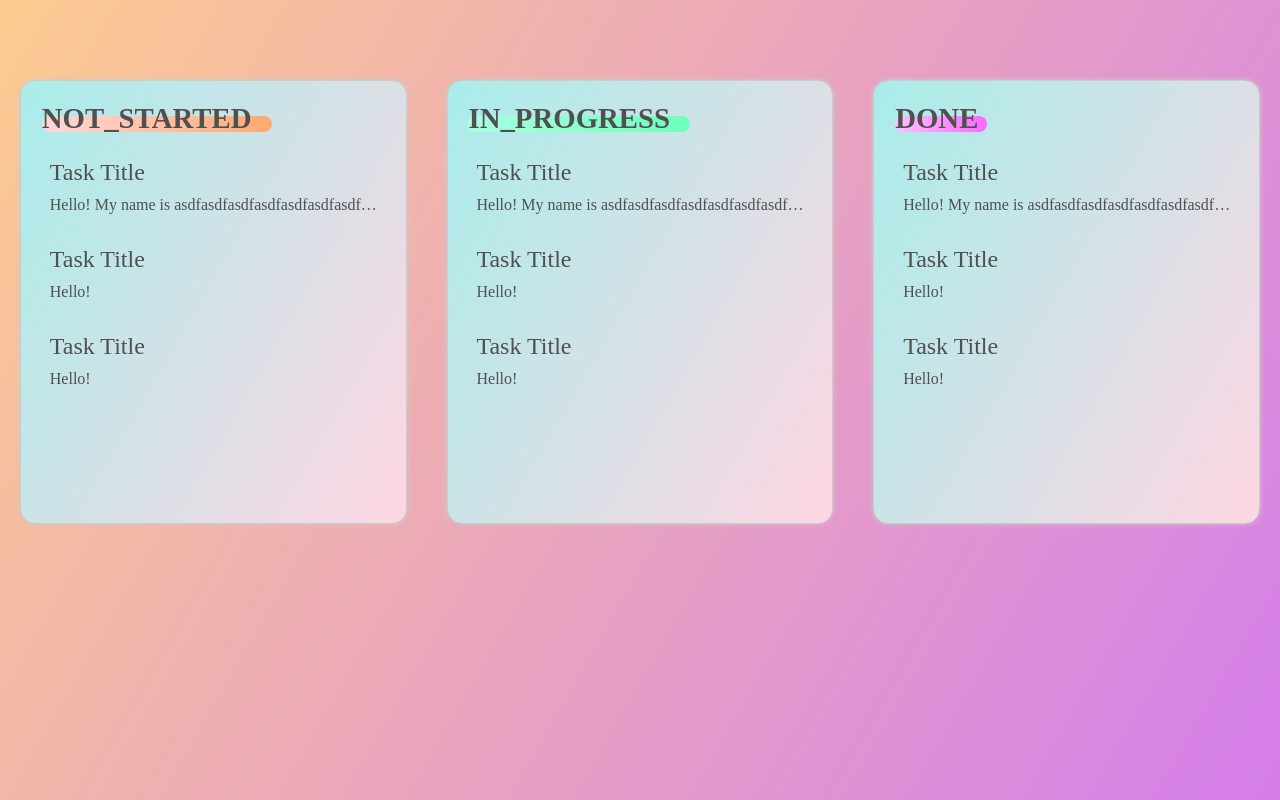
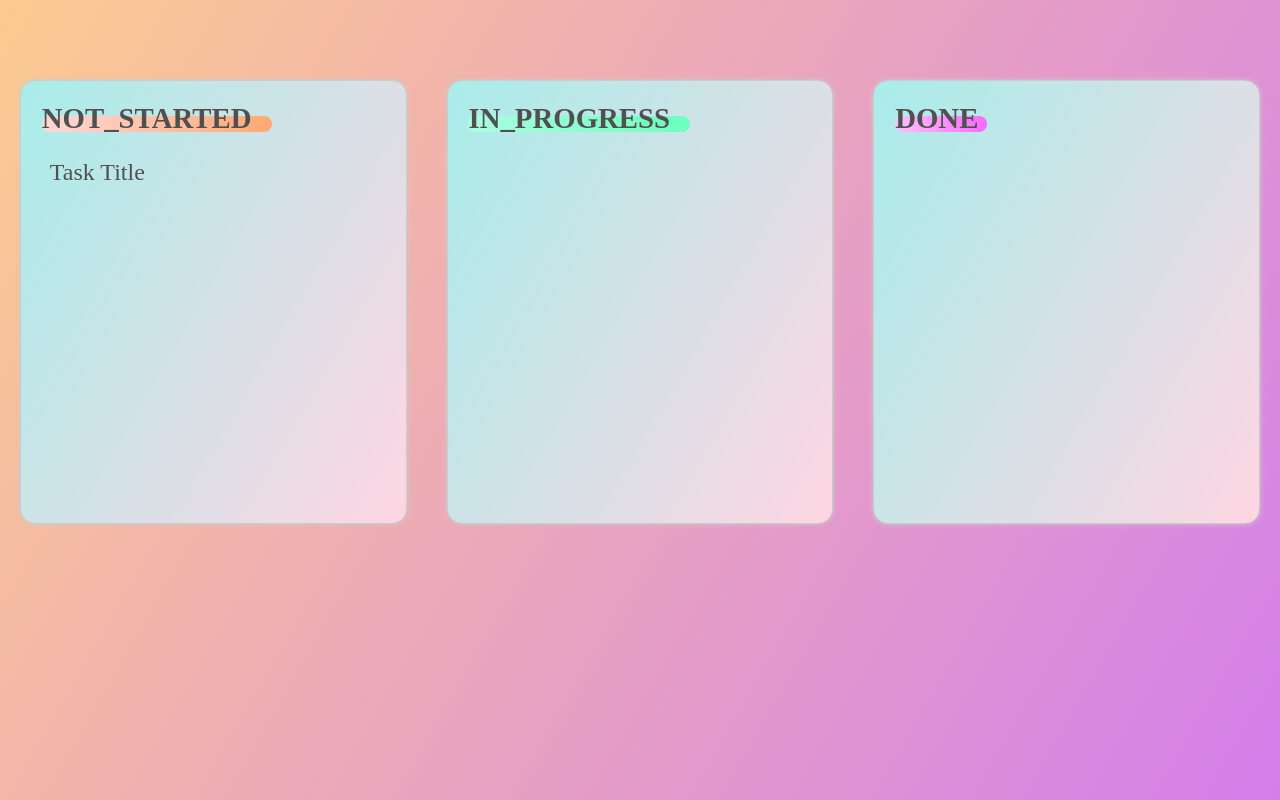
Before and after one commit to July249/kanban-board, a React (Create React App) app: page / in a window 1280 px wide. Built offline with nearby package versions, Linux system fonts and the light colour scheme; the HTML template or start-up script is replaced by a standard one.

Commit message:
feat: adding task by using useStore and adding comment about shallow optional function

```diff
--- a/src/components/Column/Column.jsx
+++ b/src/components/Column/Column.jsx
@@ -1,32 +1,70 @@
 import Task from 'components/Task/Task';
 import style from './Column.module.css';
 import classNames from 'classnames';
+import { useStore } from '../../store';
+// import { useMemo } from 'react';
+import { shallow } from 'zustand/shallow';
 
-const tasks = [
-  {
-    id: '1',
-    title: 'Task Title',
-    desc: 'Hello! My name is asdfasdfasdfasdfasdfasdfasdfasdfasdfsadfsadasdfasdfasdfasdfasdfasdasf',
-  },
-  {
-    id: '2',
-    title: 'Task Title',
-    desc: 'Hello!',
-  },
-  {
-    id: '3',
-    title: 'Task Title',
-    desc: 'Hello!',
-  },
-];
+// const tasks = [
+//   {
+//     id: '1',
+//     title: 'Task Title',
+//     desc: 'Hello! My name is asdfasdfasdfasdfasdfasdfasdfasdfasdfsadfsadasdfasdfasdfasdfasdfasdasf',
+//   },
+//   {
+//     id: '2',
+//     title: 'Task Title',
+//     desc: 'Hello!',
+//   },
+//   {
+//     id: '3',
+//     title: 'Task Title',
+//     desc: 'Hello!',
+//   },
+// ];
 
 export default function Column({ state }) {
+  // Bad
+  // const tasks = useStore((store) => store.tasks.filter((task) => task.state === state));
+  // > "filter" or "map", etc. methods are always make a new instance of array
+  // > so react will rerender the component even if the array is the same
+
+  // Good
+  // > useMemo is a hook that will return the same instance of array
+  // > if the dependencies are the same
+  // const tasks = useStore((store) => store.tasks);
+  // const filtered = useMemo(() => tasks.filter((task) => task.state === state), [tasks, state]);
+
+  // Best
+  // > Using "shallow" option of zustand is the best way to do this
+  // > because it will return the same instance of array
+  // > if the array is the same
+  const tasks = useStore((store) => store.tasks.filter((task) => task.status === state), shallow);
+
+  // Notice that "shallow" option can be replaced with some custom function
+  // that will compare the array and return true if the array is the same
+  // Below is the example of custom function that will compare the array
+  // const tasks = useStore(
+  //   (store) => store.tasks.filter((task) => task.state === state),
+  //   (prev, next) => {
+  //     const longest = prev.length > next.length ? prev.length : next.length;
+  //     for (let i = 0; i < longest; i++) {
+  //       if (prev[i] !== next[i]) {
+  //         return false;
+  //       }
+  //     }
+  //     return true;
+  //   }
+  // );
+  // > Remark that this custom function will run whenever the store is updated
+  // > so if your comparison is too complex, then it will run too often and it will cause the performance issue
+  // > therefore using useMemo is perfectly fine to do this and it could be more understandable
   return (
     <div className={style.column}>
       <h1 className={classNames(style.column_title, state)}>{state}</h1>
       <ul className={style.tasks}>
         {tasks.map((task) => (
-          <li className={style.task_item}>
+          <li key={task.id} className={style.task_item}>
             <Task task={task} />
           </li>
         ))}
```
